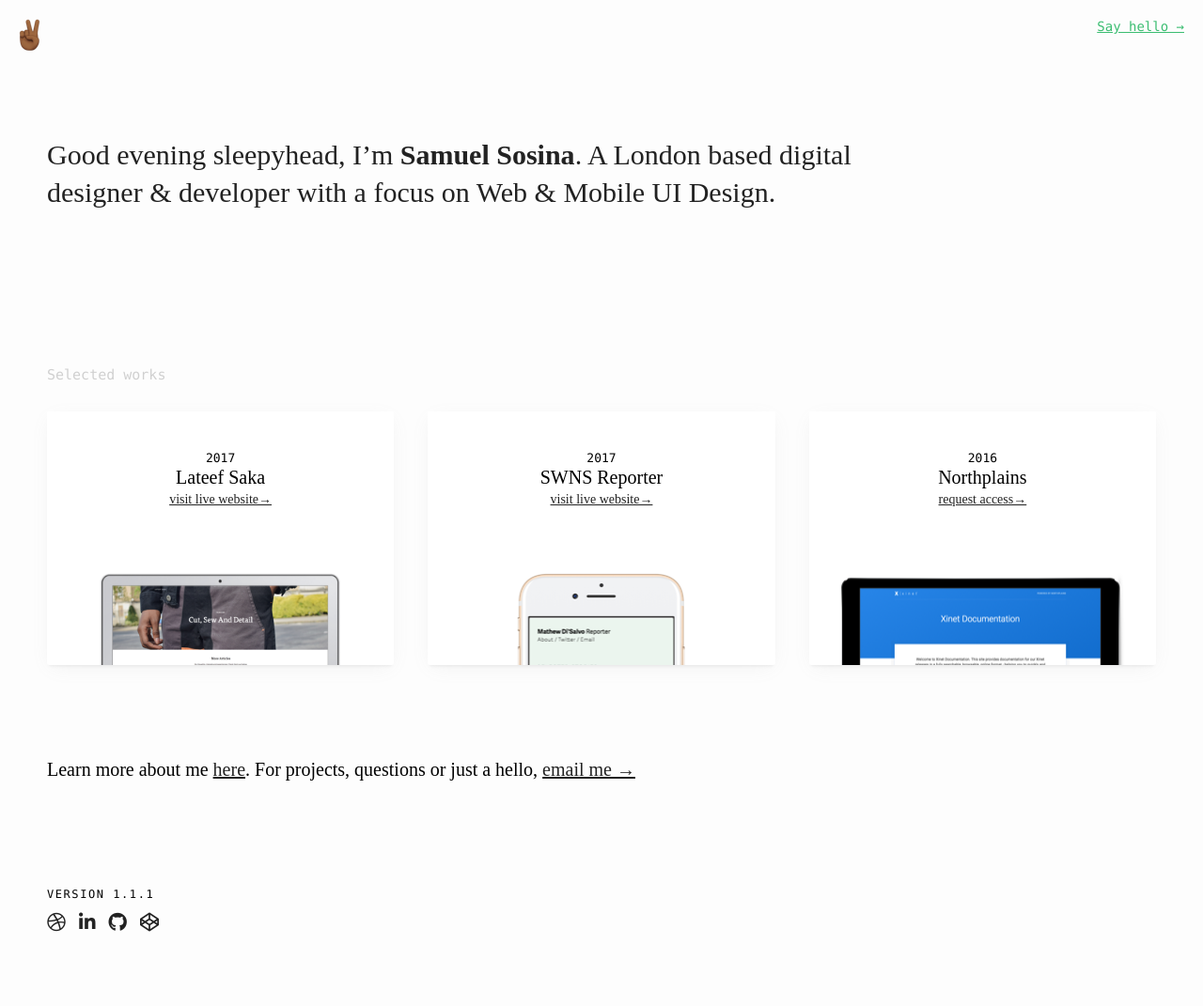
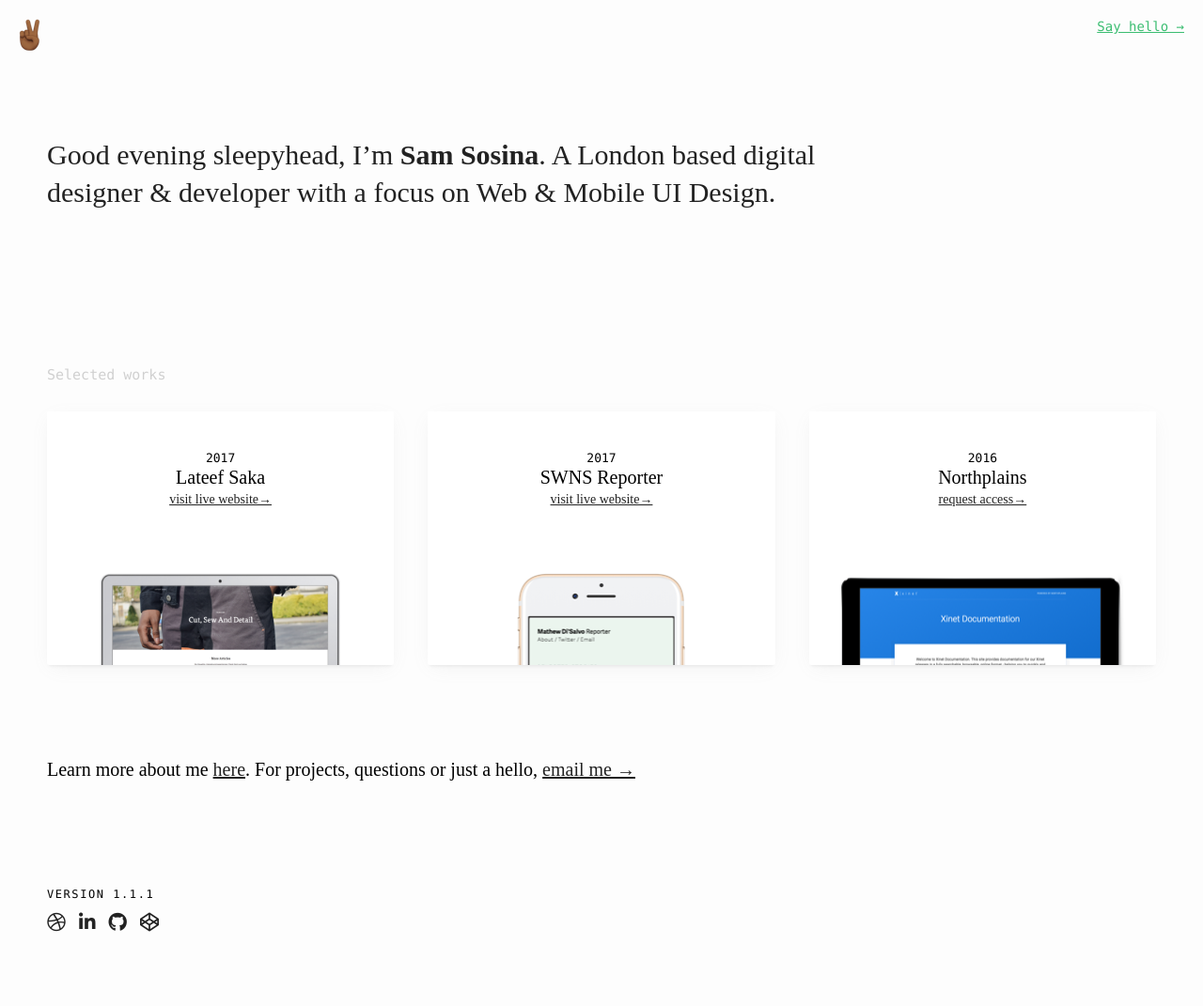
Before and after one commit to ssosina/sosina.me, a Jekyll site: the page built from index.html, in a window 1280 px wide. Shown: the whole page at 94% size. Built offline with Jekyll 4.4.1, drawn with Linux system fonts in a browser that asks for light colours; nearby versions of some CDN libraries.

Commit message:
Copy update

```diff
--- a/_includes/hero.html
+++ b/_includes/hero.html
@@ -2,7 +2,7 @@
 	<div class="hero">
 		<div class="hero__container">
 		<div class="hero__content">
-		    <h1 class="hero__summary"><span id="greeting">Hey,</span> I’m <b>Samuel Sosina</b>. A London based digital designer &amp; developer with a focus on Web &amp; Mobile UI Design.</h1>
+		    <h1 class="hero__summary"><span id="greeting">Hey,</span> I’m <b>Sam Sosina</b>. A London based digital designer &amp; developer with a focus on Web &amp; Mobile UI Design.</h1>
 		</div>
 		</div>
 	</div>
```
